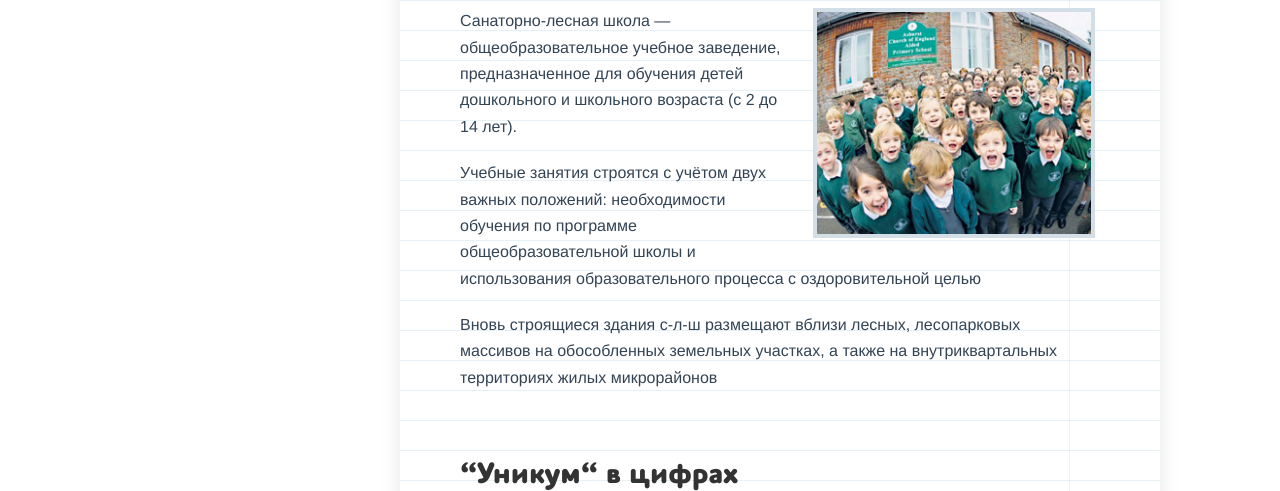
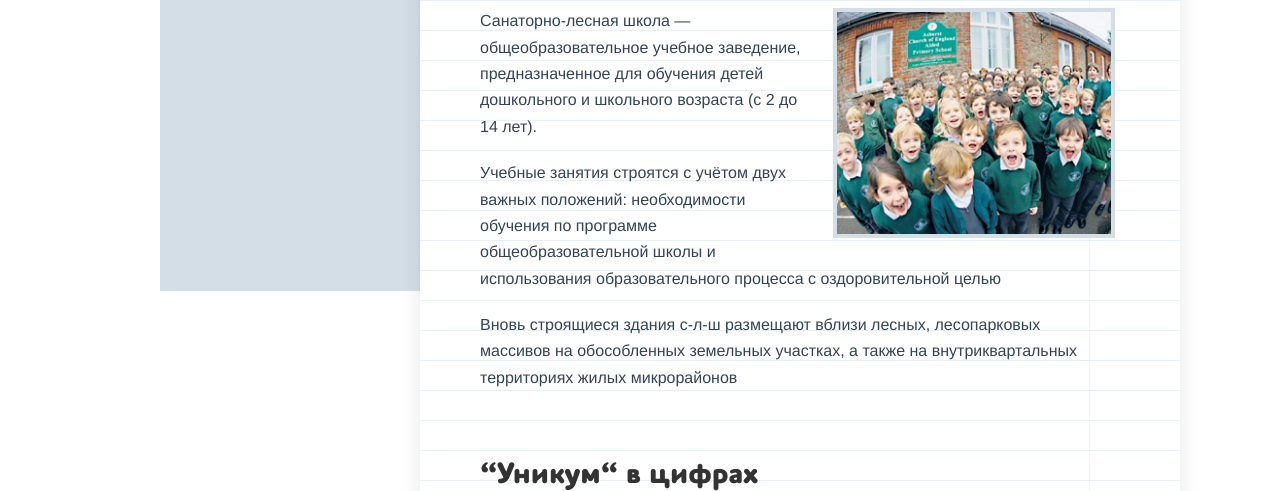
Before and after one commit to spaceboxru/unikum-html, a website: page compile/about.html in a window 1280 px wide. Shown: the part 733-1224 px from the top of the page. Drawn offline with Linux system fonts and the light colour scheme.

Commit message:
Save changes for about page

```diff
--- a/compile/about.html
+++ b/compile/about.html
@@ -139,6 +139,10 @@
 					</a>
 				</li>
 			</ul>
+
+			<div class="special m-t-60">
+
+			</div>
 
 		</div>
 		<div class="col-md-48 col-lg-36">
--- a/source/stylesheets/pages/page/page.less
+++ b/source/stylesheets/pages/page/page.less
@@ -1,11 +1,12 @@
 
 .page {
-	background: transparent url(../images/page-bg.png) repeat 0% 0%;
+	background: white url(../images/page-bg.png) repeat 0% 0%;
 	position: relative;
 	box-shadow: 0px 5px 20px rgba(0,0,0,0.1);
 	padding: 33px 100px 46px 60px;
-	margin-right: -40px;
+	margin-right: -60px;
 	margin-bottom: 20px;
+	margin-left: 20px;
 	&:after {
 		content: "";
 		display: block;
--- a/source/stylesheets/pages/total.less
+++ b/source/stylesheets/pages/total.less
@@ -115,3 +115,8 @@ a:active:focus,button:active:focus {
 		z-index: 1;
 	}
 }
+.special {
+	background: #d4dee7;
+	width: 260px;
+	min-height: 390px;
+}
```
Also changed, not shown: source/templates/pages/about.html (+4 -0 lines), compile/stylesheets/app.css, compile/stylesheets/app.min.css, source/stylesheets/temp/app.css.
